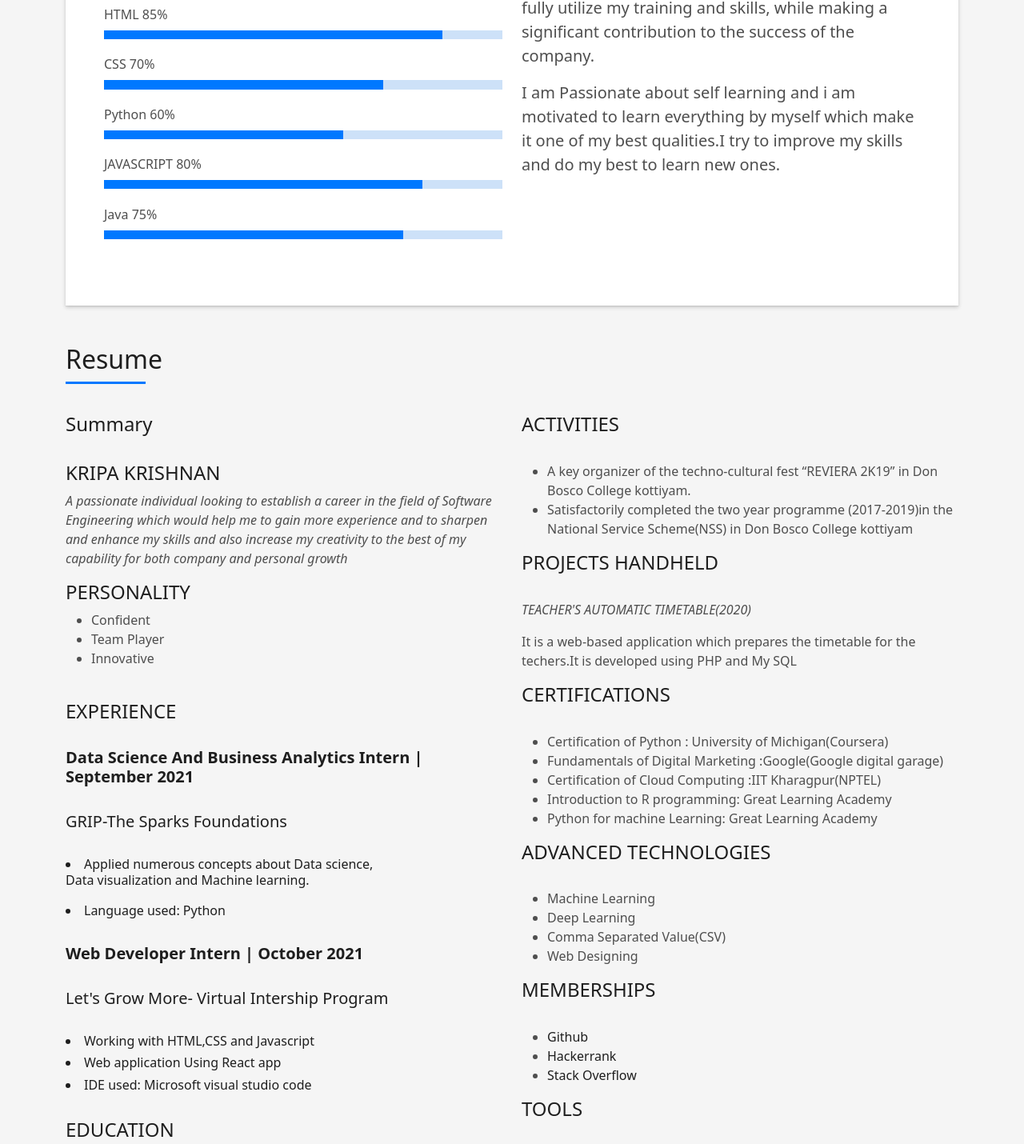
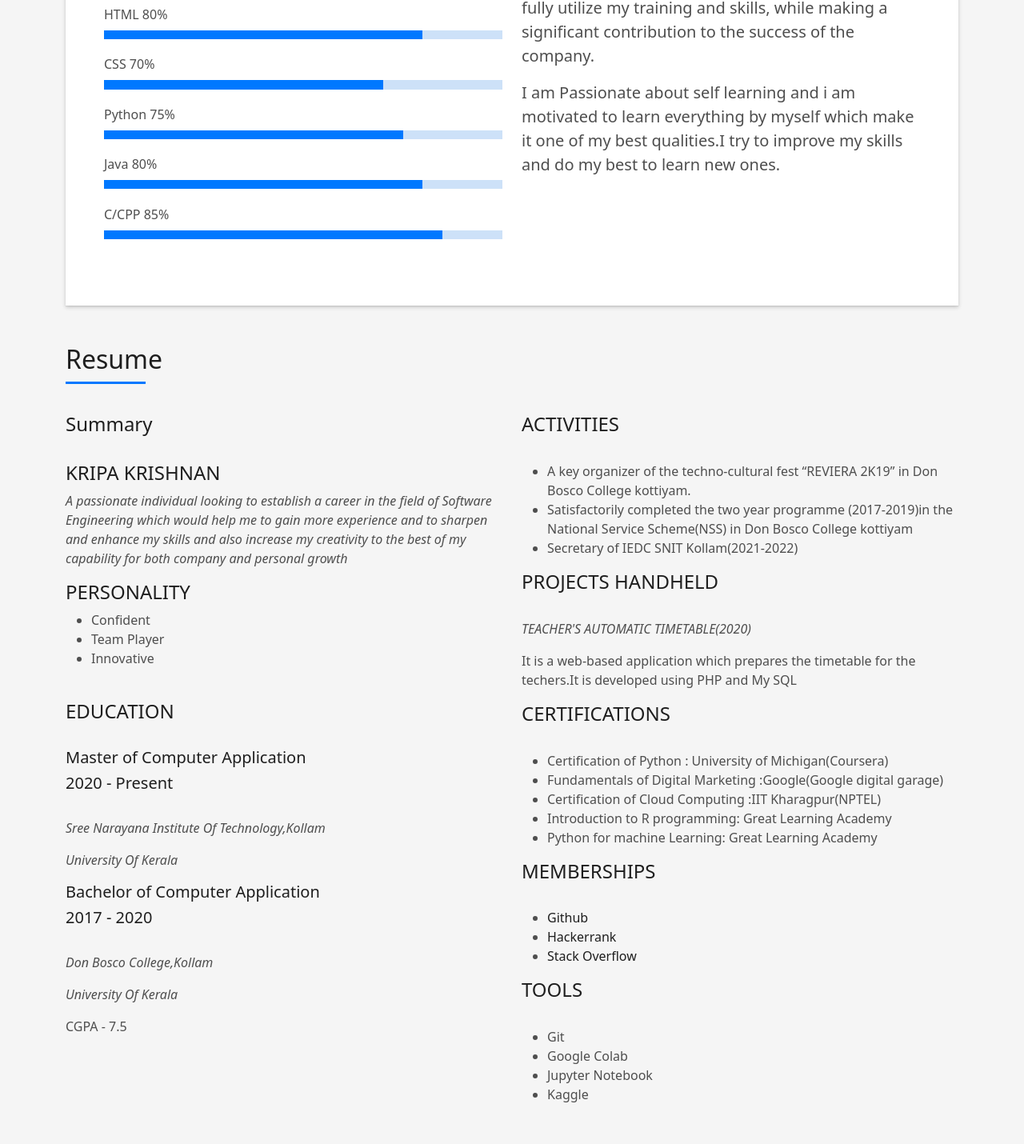
Before and after one commit to Kripa-cyber/Kripa, a plain HTML site: page index.html in a window 1280 px wide. Shown: the part 1215-2645 px from the top of the page at 80% size. Drawn offline with nearby package versions, Linux system fonts and the light colour scheme.

Commit message:
Add files via upload

```diff
--- a/index.html
+++ b/index.html
@@ -91,25 +91,25 @@
                   </div>
                   <div class="skill-mf">
                     <p class="title-s">Skills</p>
-                    <span>HTML</span> <span class="pull-right">85%</span>
+                    <span>HTML</span> <span class="pull-right">80%</span>
                     <div class="progress">
-                      <div class="progress-bar" role="progressbar" style="width: 85%;" aria-valuenow="85" aria-valuemin="0" aria-valuemax="100"></div>
+                      <div class="progress-bar" role="progressbar" style="width: 80%;" aria-valuenow="85" aria-valuemin="0" aria-valuemax="100"></div>
                     </div>
                     <span>CSS</span> <span class="pull-right">70%</span>
                     <div class="progress">
                       <div class="progress-bar" role="progressbar" style="width: 70%" aria-valuenow="70" aria-valuemin="0" aria-valuemax="100"></div>
                     </div>
-                    <span>Python</span> <span class="pull-right">60%</span>
+                    <span>Python</span> <span class="pull-right"0%>75%</span>
                     <div class="progress">
-                      <div class="progress-bar" role="progressbar" style="width:60%" aria-valuenow="60" aria-valuemin="0" aria-valuemax="100"></div>
+                      <div class="progress-bar" role="progressbar" style="width:75%" aria-valuenow="60" aria-valuemin="0" aria-valuemax="100"></div>
                     </div>
-                    <span>JAVASCRIPT</span> <span class="pull-right">80%</span>
+                    <span>Java</span> <span class="pull-right">80%</span>
                     <div class="progress">
                       <div class="progress-bar" role="progressbar" style="width: 80%" aria-valuenow="80" aria-valuemin="0" aria-valuemax="100"></div>
                     </div>
-                    <span>Java</span> <span class="pull-right">75%</span>
+                    <span>C/CPP</span> <span class="pull-right">85%</span>
                     <div class="progress">
-                      <div class="progress-bar" role="progressbar" style="width: 75%" aria-valuenow="75" aria-valuemin="0" aria-valuemax="100"></div>
+                      <div class="progress-bar" role="progressbar" style="width: 85%" aria-valuenow="75" aria-valuemin="0" aria-valuemax="100"></div>
                     </div>
                   </div>
                 </div>
@@ -169,24 +169,6 @@
             <li>Innovative</li>
           </ul>
         </div><br>
-        <h4>EXPERIENCE</h4>
-        <div class="resume-item"><br>
-          <h5><b>Data Science And Business Analytics Intern |
-            September 2021</b></h5><br>
-          <h5>GRIP-The Sparks Foundations</h5><br>
-          <h6><li>Applied numerous concepts about Data science,<br>
-                Data visualization and Machine learning.<br><br></li>
-            <li>Language used: Python</li>
-            </h6><br>
-        </div>
-        <div class="resume-item">
-          <h5><b>Web Developer Intern | October 2021</b></h5><br>
-          <h5>Let's Grow More- Virtual Intership Program</h5><br>
-          <h6><li>Working with HTML,CSS and Javascript</li>
-        <h6><li>Web application Using React app</h6></li>
-        <h6><li>IDE used: Microsoft visual studio code</li></h6>
-        </h6><br>
-        </div>
 
         <h4>EDUCATION</h4>
         <div class="resume-item"><br>
@@ -210,6 +192,7 @@
             <li>A key organizer of the techno-cultural fest “REVIERA 2K19” in Don Bosco College kottiyam.</li>
             <li>Satisfactorily completed the two year programme (2017-2019)in the National Service Scheme(NSS) in Don Bosco
               College kottiyam</li>
+            <li>Secretary of IEDC SNIT Kollam(2021-2022)</li>
           </ul>
         </div>
         <div class="resume-item">
@@ -226,15 +209,6 @@
             <li>Certification of Cloud Computing :IIT Kharagpur(NPTEL)</li>
             <li>Introduction to R programming: Great Learning Academy</li>
             <li>Python for machine Learning: Great Learning Academy</li>
-          </ul>
-        </div>
-        <div class="resume-item">
-          <h4>ADVANCED TECHNOLOGIES</h4><br>
-          <ul>
-            <li>Machine Learning</li>
-            <li>Deep Learning</li>
-            <li>Comma Separated Value(CSV)</li>
-            <li>Web Designing</li>
           </ul>
         </div>
         <div class="resume-item">
@@ -323,7 +297,7 @@
                     <div class="socials"><br><br>
                       <ul>
                         <li><a href="https://www.facebook.com/kripa.krishnan.52206"><span class="ico-circle"><i class="bi bi-facebook"></i></span></a></li>
-                        <li><a href="https://www.instagram.com/kripa244/"><span class="ico-circle"><i class="bi bi-instagram"></i></span></a></li>
+                        <li><a href="https://www.instagram.com/_k.r.i.p.a__/"><span class="ico-circle"><i class="bi bi-instagram"></i></span></a></li>
                         <li><a href="https://www.linkedin.com/in/kripa245/"><span class="ico-circle"><i class="bi bi-linkedin"></i></span></a></li>
                       </ul>
                     </div>
```
Also changed, not shown: changelog.txt.
